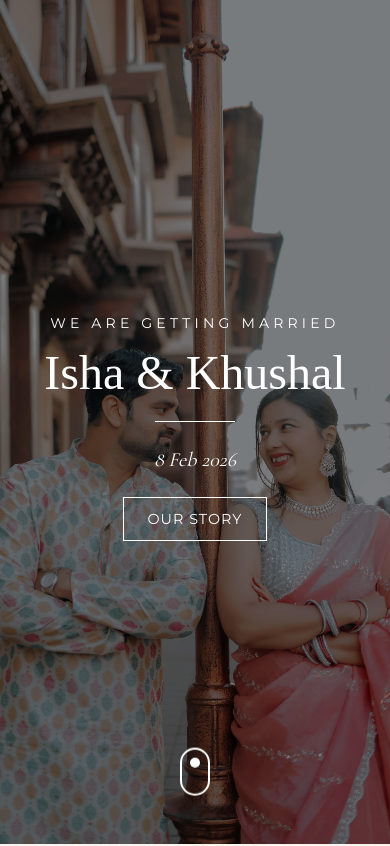
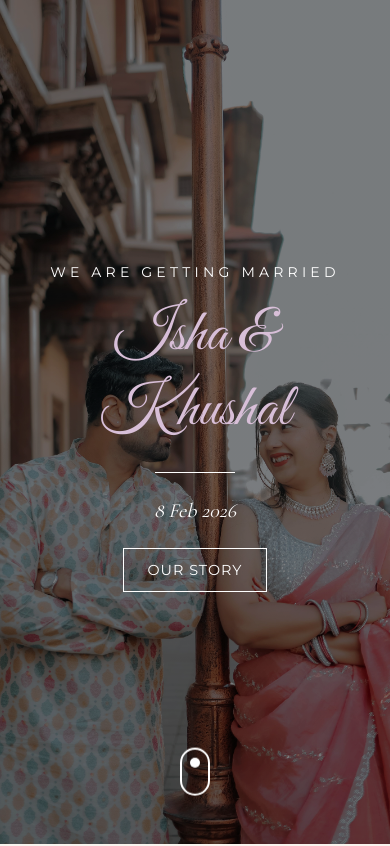
Before and after one commit to rohanarya165/IshaWedsKhushal, a React (Vite) app: page / in a window 390 px wide. Shown: the top 846 px of the page. Built offline with nearby package versions, Linux system fonts and the light colour scheme; a web font is replaced by a local one.

Commit message:
font fix

```diff
--- a/index.html
+++ b/index.html
@@ -1,8 +1,16 @@
-<!doctype html>
+<!DOCTYPE html>
 <html lang="en">
   <head>
     <meta charset="UTF-8" />
-    <link rel="icon" type="image/svg+xml" href="https://y-pro.id/global-assets/ypro_logo2.png" />
+    <link
+      rel="icon"
+      type="image/svg+xml"
+      href="https://y-pro.id/global-assets/ypro_logo2.png"
+    />
+    <link
+      href="https://fonts.googleapis.com/css2?family=Great+Vibes&display=swap"
+      rel="stylesheet"
+    />
     <meta name="viewport" content="width=device-width, initial-scale=1.0" />
     <title>Demo Project | Isha & Khushal - We're Getting Married!</title>
   </head>
--- a/src/components/Hero.tsx
+++ b/src/components/Hero.tsx
@@ -33,13 +33,14 @@ const Hero: React.FC = () => {
         </motion.p>
 
         <motion.h1
-          className="text-5xl md:text-7xl lg:text-8xl font-display text-white mb-6"
+  className="text-6xl md:text-7xl lg:text-8xl font-script text-[#d8bfd8] mb-6 leading-tight"
   initial={{ opacity: 0, scale: 0.9 }}
   animate={{ opacity: 1, scale: 1 }}
   transition={{ duration: 1, delay: 0.7 }}
 >
   Isha & Khushal
 </motion.h1>
+
 
         <motion.div
           className="divider bg-white mx-auto"
--- a/tailwind.config.js
+++ b/tailwind.config.js
@@ -2,7 +2,12 @@
 export default {
   content: ['./index.html', './src/**/*.{js,ts,jsx,tsx}'],
   theme: {
-    extend: {},
+    extend: {
+      fontFamily: {
+        script: ['"Great Vibes"', 'cursive'],
+      },
+    },
   },
+
   plugins: [],
 };
```
Lines whose indentation alone changed are shown as unchanged.
